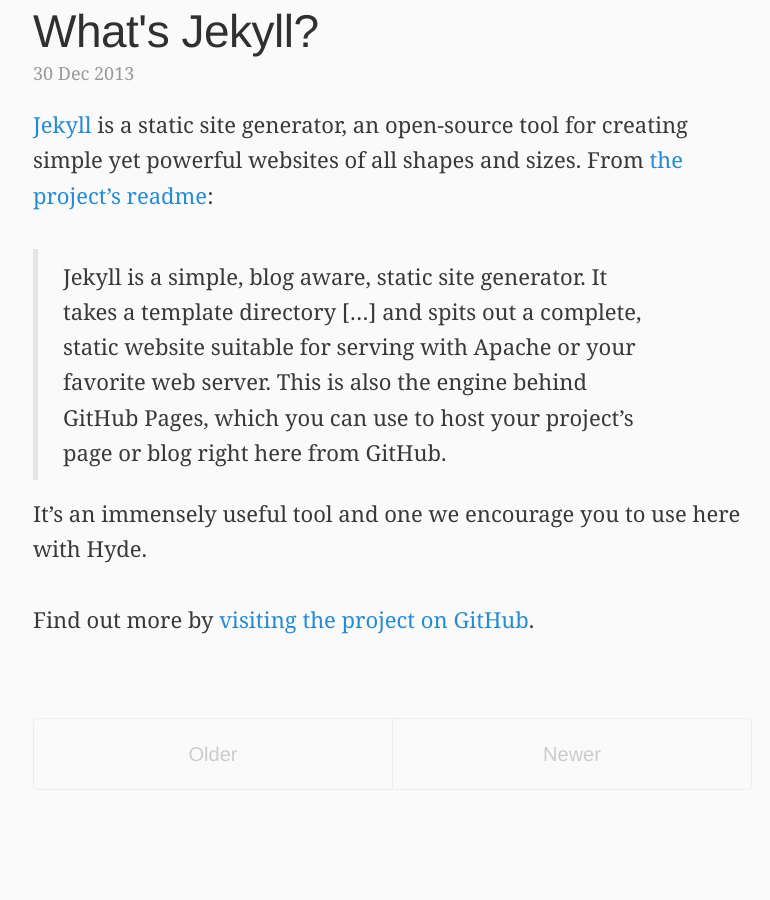
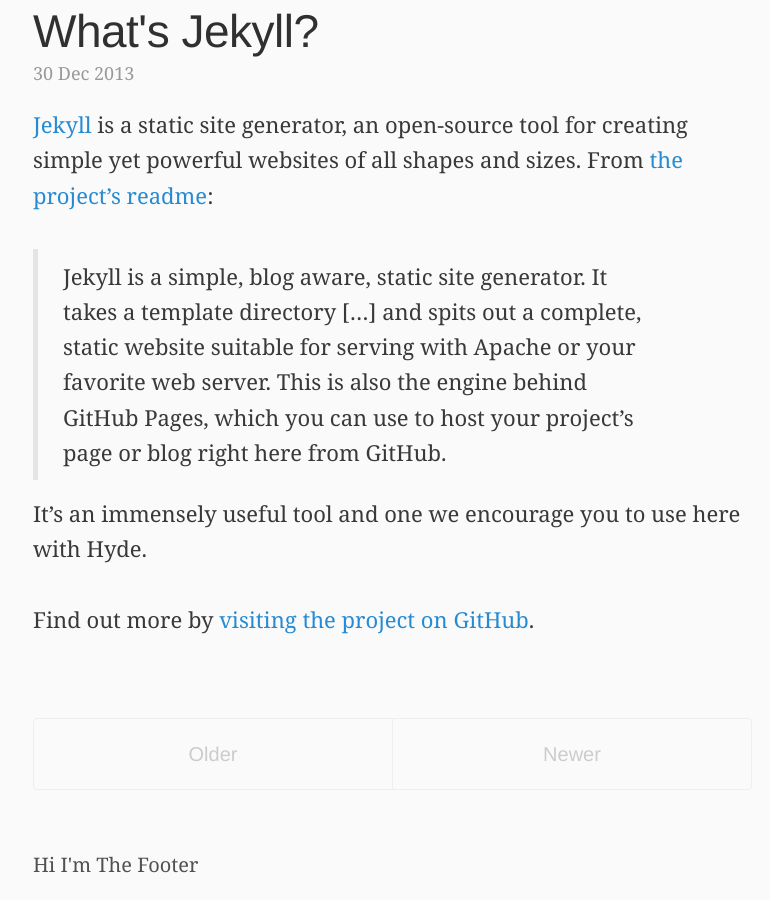
Before and after one commit to markthelefty/markthelefty.github.io, a Jekyll site: the page built from index.html, in a window 1280 px wide and 900 px high, scrolled down 6889 px. Shown: the whole window, without its empty margins (247-1017 px from the left). Built offline with Jekyll 4.4.1, drawn with Linux system fonts in a browser that asks for light colours; some web fonts are replaced; Markdown is read by kramdown in place of the engine named in the settings; the list of posts is cut into pages by our own code; before the commit the page ends 7739 px from its top, so only the background shows below that.

Commit message:
added footer

```diff
--- /dev/null
+++ b/_includes/footer.html
@@ -0,0 +1 @@
+<p>Hi I'm The Footer</p>
--- a/_layouts/default.html
+++ b/_layouts/default.html
@@ -23,6 +23,9 @@
       <div class="container content">
         {{ content }}
       </div>
+      <div class="container footer">
+        {% include footer.html %}
+      </div>
     </div>
 
   </body>
```
